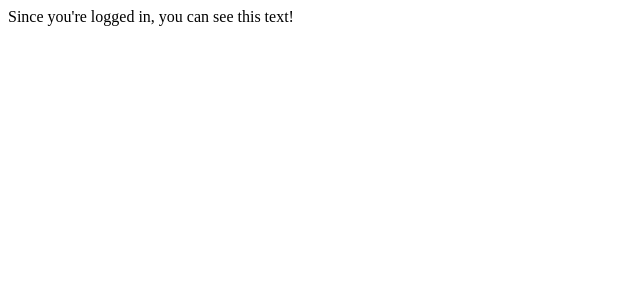
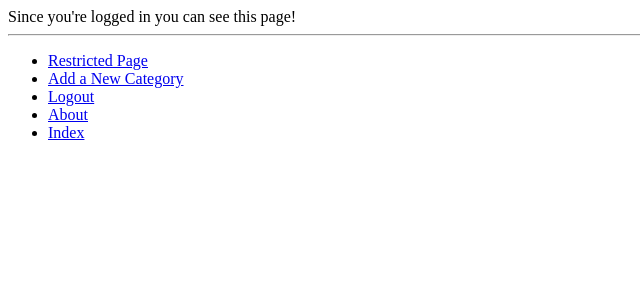
Before and after one commit to ARLJay/tango_with_django_project, a Django app: page /rango/restricted/ in a window 1280 px wide. Shown: the top 300 px of the page, without its empty margins (0-640 px from the left). Run offline with Django 3.2, Linux system fonts and the light colour scheme; the visitor is signed in with stand-in values (Sample User, id 1).

Commit message:
Chapter 9 - Exercises Completed

```diff
--- a/rango/models.py
+++ b/rango/models.py
@@ -32,7 +32,6 @@ class Page(models.Model):
 
 class UserProfile(models.Model):
     user = models.OneToOneField(User, on_delete=models.CASCADE)
-
     website = models.URLField(blank=True)
     picture = models.ImageField(upload_to='profile_images', blank=True)
 
--- a/rango/views.py
+++ b/rango/views.py
@@ -41,6 +41,7 @@ def show_category(request, category_name_slug):
 
     return render(request, 'rango/category.html', context=context_dict)
 
+@login_required
 def add_category(request):
     form = CategoryForm()
 
@@ -54,6 +55,7 @@ def add_category(request):
             print(form.errors)
     return render(request, 'rango/add_category.html', {'form': form})
 
+@login_required
 def add_page(request, category_name_slug):
     try:
         category = Category.objects.get(slug=category_name_slug)
@@ -94,7 +96,7 @@ def register(request):
         if user_form.is_valid() and profile_form.is_valid():
             user = user_form.save()
 
-            user.set_passwerd(user.password)
+            user.set_password(user.password)
             user.save()
 
             profile = profile_form.save(commit=False)
@@ -144,7 +146,7 @@ def user_login(request):
 
 @login_required
 def restricted(request):
-    return HttpResponse("Since you're logged in, you can see this text!")
+    return render(request, 'rango/restricted.html')
 
 @login_required
 def user_logout(request):
--- a/templates/rango/base.html
+++ b/templates/rango/base.html
@@ -20,12 +20,12 @@
 			<ul>
 				{% if user.is_authenticated %}
 					<li><a href="{% url 'rango:restricted' %}">Restricted Page</a></li>
+				<li><a href="{% url 'rango:add_category' %}">Add a New Category</a></li>
 					<li><a href="{% url 'rango:logout' %}">Logout</a></li>
 				{% else %}
 					<li><a href="{% url 'rango:register' %}">Sign Up</a></li>
 					<li><a href="{% url 'rango:login' %}">Login</a></li>
 				{% endif %}
-				<li><a href="{% url 'rango:add_category' %}">Add a New Category</a></li>
 				<li><a href="{% url 'rango:about' %}">About</a></li>
 				<li><a href="{% url 'rango:index' %}">Index</a></li>
 			</ul>
--- a/templates/rango/category.html
+++ b/templates/rango/category.html
@@ -24,7 +24,10 @@
 		<strong>No pages currently in category.</strong>
 	{% endif %}
 
-	<a href="{% url 'rango:add_page' category.slug %}">Add Page</a> <br />
+
+	{% if user.is_authenticated %}
+		<a href="{% url 'rango:add_page' category.slug %}">Add Page</a> <br />
+	{% endif %}
 	{% else %}
 		The specified category does not exist.
 	{% endif %}
--- a/templates/rango/index.html
+++ b/templates/rango/index.html
@@ -10,7 +10,11 @@
 {% block body_block %}
 	<h1>Rango says...</h1>
 	<div>
-		hey there partner! <br />
+		{% if user.is_authenticated %}
+			howdy {{ user.username }}!
+		{% else %}
+			hey there partner! <br />
+		{% endif %}
 		<strong>{{ boldmessage }}</strong><br />
 	</div>
 
--- /dev/null
+++ b/templates/rango/restricted.html
@@ -0,0 +1,9 @@
+{% extends 'rango/base.html' %}
+
+{% block title_block %}
+	Restricted Page
+{% endblock %}
+
+{% block body_block %}
+	Since you're logged in you can see this page!
+{% endblock %}
```
